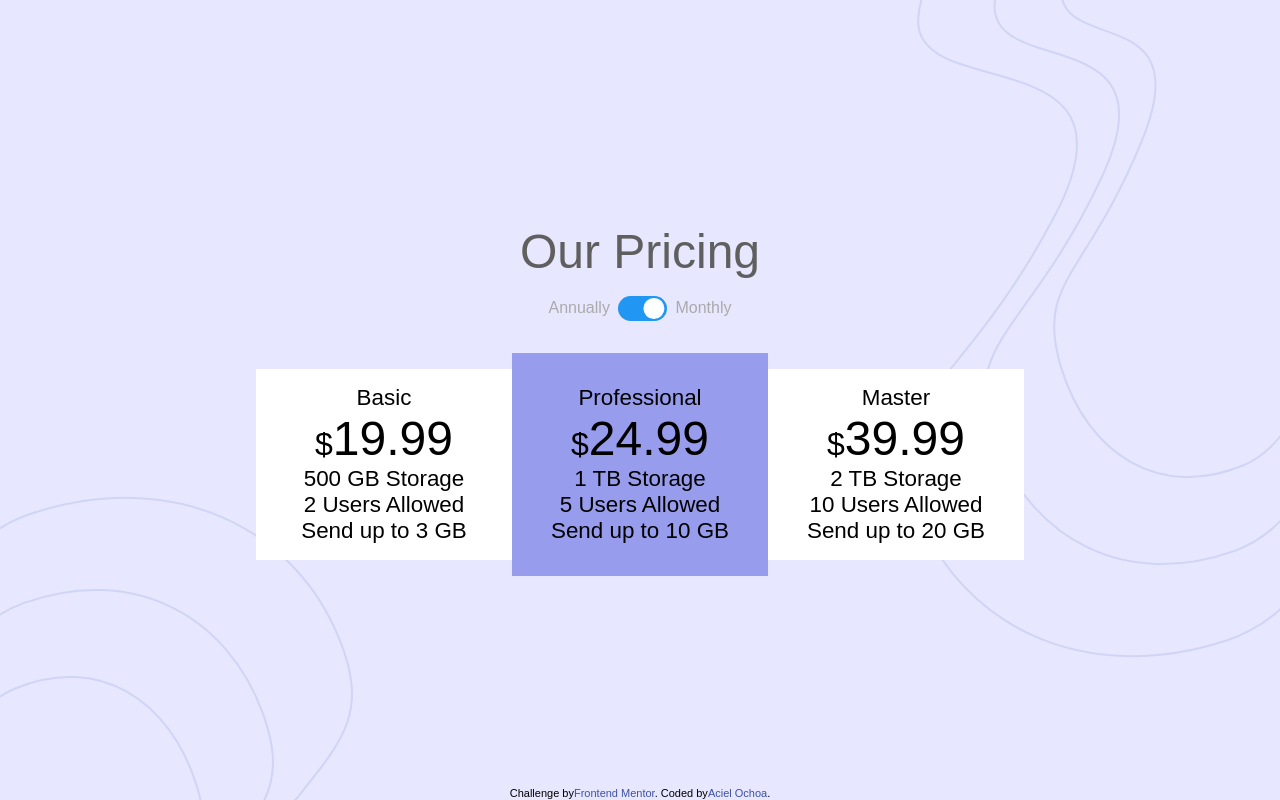
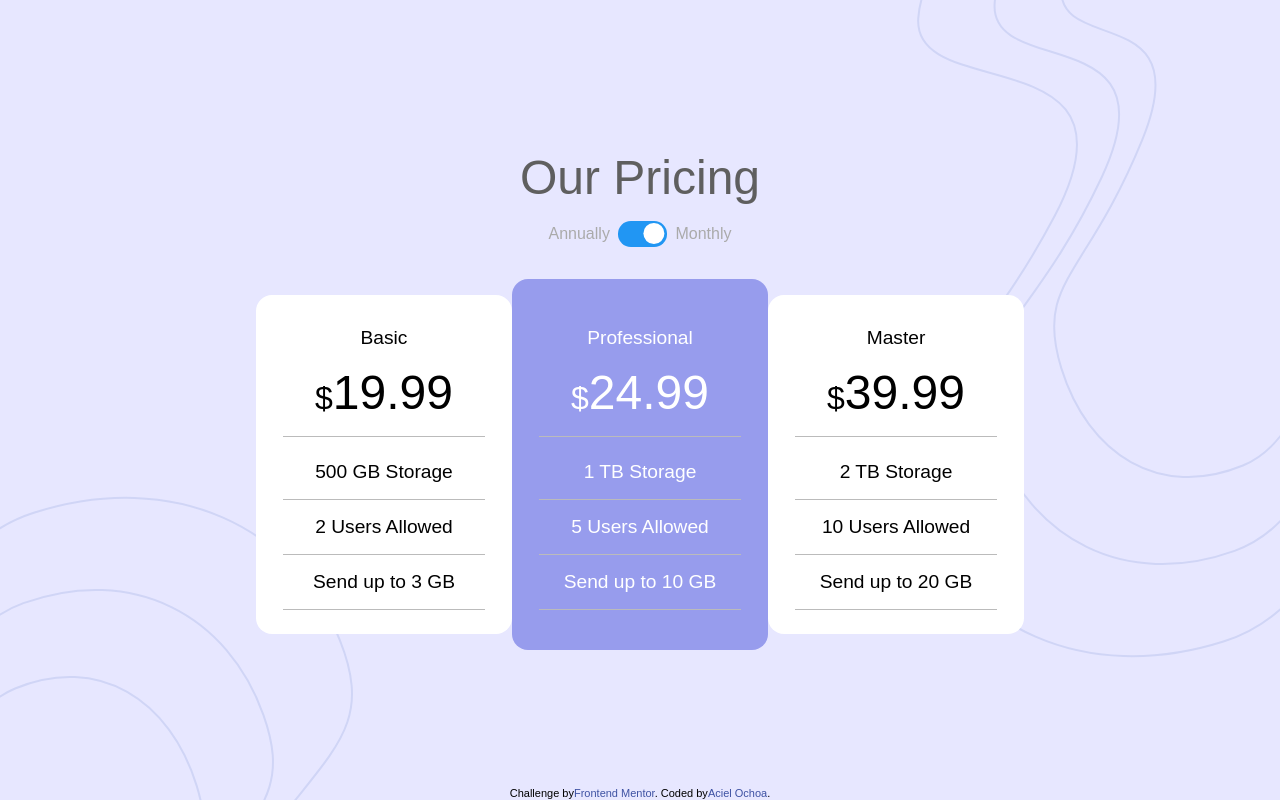
Before and after one commit to AceIsHuman/pricing-component-with-toggle, a React (Create React App) app: page / in a window 1280 px wide. Built offline with nearby package versions, Linux system fonts and the light colour scheme.

Commit message:
add dividers

```diff
--- a/src/components/PricingCard.js
+++ b/src/components/PricingCard.js
@@ -10,8 +10,12 @@ class PricingComponent extends React.Component {
       >
         <Header>
           <Title>{this.props.tier}</Title>
-          <Price dataPlan="monthly" hidden={!this.props.toggled}>{this.props.monthlyPrice}</Price>
-          <Price dataPlan="annually" hidden={this.props.toggled}>{this.props.annualPrice}</Price>
+          <Price dataPlan="monthly" hidden={!this.props.toggled}>
+            {this.props.monthlyPrice}
+          </Price>
+          <Price dataPlan="annually" hidden={this.props.toggled}>
+            {this.props.annualPrice}
+          </Price>
         </Header>
         <Detail>{this.props.storage}</Detail>
         <Detail>{this.props.users}</Detail>
@@ -21,10 +25,13 @@ class PricingComponent extends React.Component {
   }
 }
 
-const divider = `content: "";
-width: 100%;
-height: 0.1rem;
-background-color: #aaaaaa;`;
+const divider = `
+  content: "";
+  width: 100%;
+  height: 1px;
+  background-color: #bbbbbb;
+  margin-top: 1rem;
+`;
 
 const Card = styled.div`
   width: 25%;
@@ -34,17 +41,24 @@ const Card = styled.div`
   background: ${(props) => (props.background ? props.background : '#ffffff')};
   padding: ${(props) => (props.centerCard ? '2rem 1rem' : '1rem')};
   text-align: center;
+  border-radius: 1rem;
+  color: ${(props) => (props.centerCard ? '#ffffff' : 'initial')};
 `;
 
 const Header = styled.div`
+  padding: 1rem 0;
+  display: flex;
+  flex-direction: column;
+  width: 90%;
   &::after {
     ${divider}
   }
 `;
 
 const Title = styled.h4`
-  font-size: 1.4rem;
+  font-size: 1.2rem;
   font-weight: 500;
+  padding-bottom: 1rem;
 `;
 
 const Price = styled.span`
@@ -58,7 +72,11 @@ const Price = styled.span`
 `;
 
 const Detail = styled.p`
-  font-size: 1.4rem;
+  font-size: 1.2rem;
+  padding: 0.5rem 0;
+  display: flex;
+  flex-direction: column;
+  width: 90%;
   &::after {
     ${divider}
   }
```
